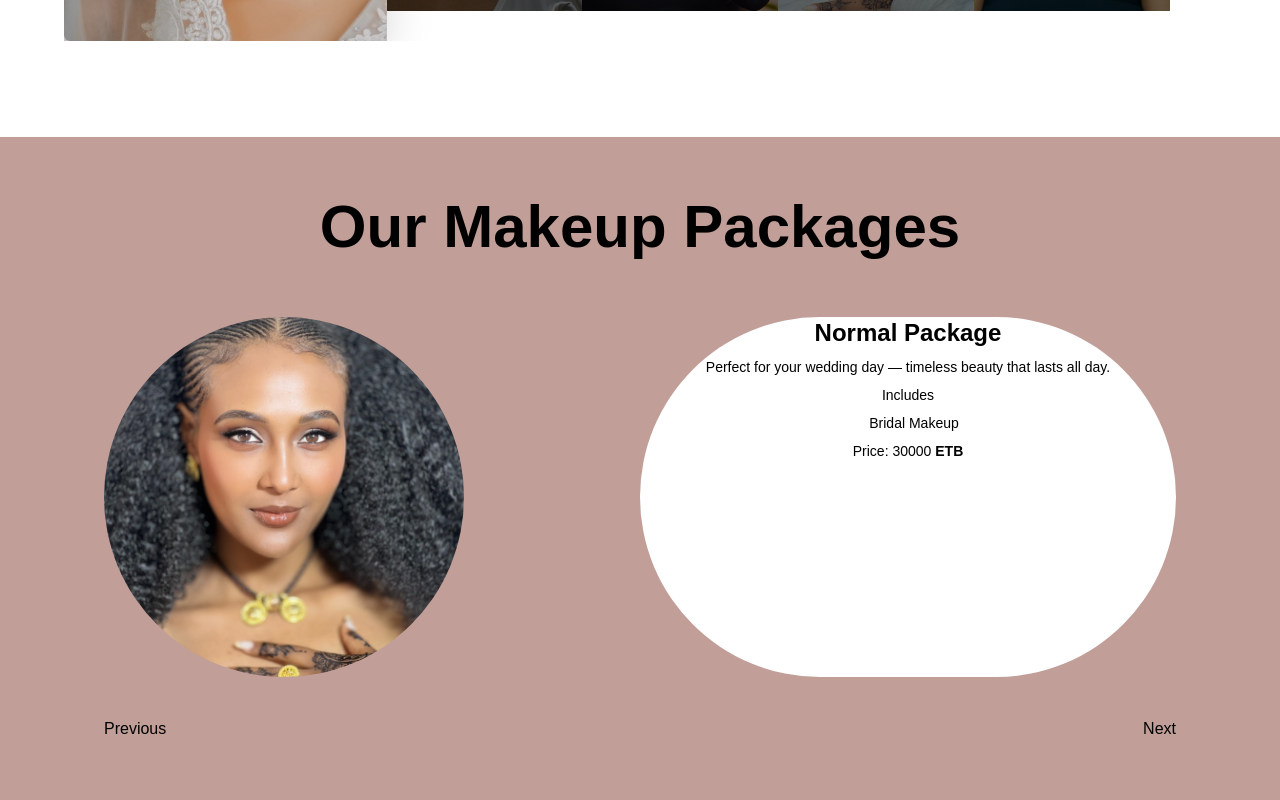
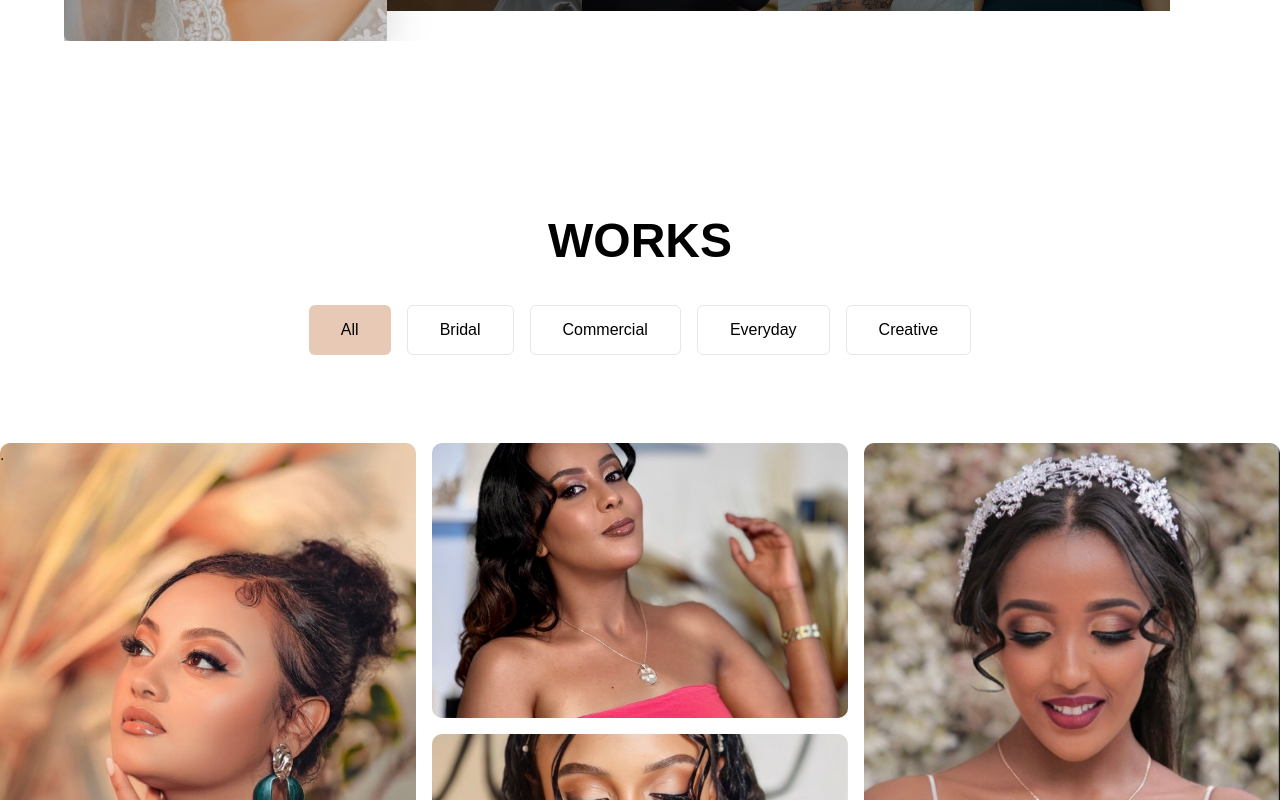
Before and after one commit to bettyhabtesh/hanberry, a Next.js app: page / in a window 1280 px wide. Shown: the part 4480-5280 px from the top of the page. Built offline with nearby package versions, Linux system fonts and the light colour scheme; a web font is replaced by a local one.

Commit message:
fix/remove booking section, shadow form work gallery

```diff
--- a/app/page.tsx
+++ b/app/page.tsx
@@ -18,7 +18,7 @@ export default function Home() {
       <Features/>
       <AboutHamneal/>
       <MakeupGallery/>
-      <Booking/>
+      {/* <Booking/> */}
       <WorksInHome/>
       <Contact/>
       <Footer/>
--- a/components/Masonry.tsx
+++ b/components/Masonry.tsx
@@ -255,7 +255,7 @@ const Masonry: React.FC<MasonryProps> = ({
           onMouseLeave={e => handleMouseLeave(item.id, e.currentTarget)}
         >
           <div
-            className=" w-full h-full bg-cover bg-center rounded-[10px] shadow-[0px_10px_50px_-10px_rgba(0,0,0,0.2)] uppercase text-[10px] leading-[10px]"
+            className=" w-full h-full bg-cover bg-center rounded-[10px] uppercase text-[10px] leading-[10px]"
             style={{ backgroundImage: `url(${item.img})` }}
           >
             {colorShiftOnHover && (
```
